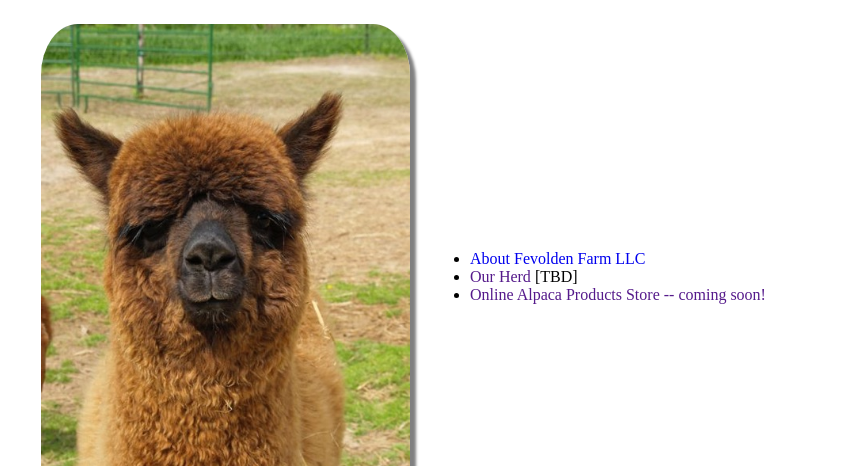
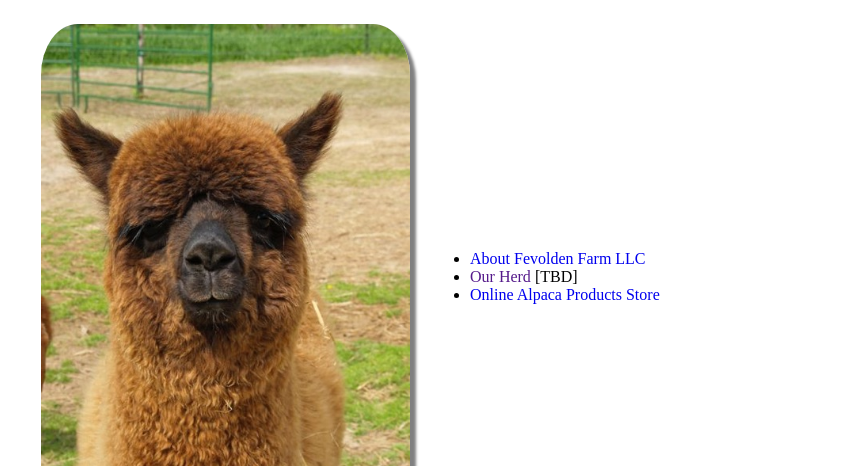
Before and after one commit to rholson1/fevolden_www, a plain HTML site: page index.html in a window 1280 px wide. Shown: the part 334-800 px from the top of the page, without its empty margins (220-1065 px from the left). Drawn offline with Linux system fonts and the light colour scheme.

Commit message:
add link to store

```diff
--- a/index.html
+++ b/index.html
@@ -20,7 +20,7 @@
       <ul>
 	<li><a href='about.html'>About Fevolden Farm LLC</a></li>
 	<li><a href=''>Our Herd</a> [TBD]</li>
-	<li><a href=''>Online Alpaca Products Store -- coming soon!</a></li>
+	<li><a href='https://fevoldenfarm.square.site'>Online Alpaca Products Store</a></li>
       </ul>
     </div>
 
```
